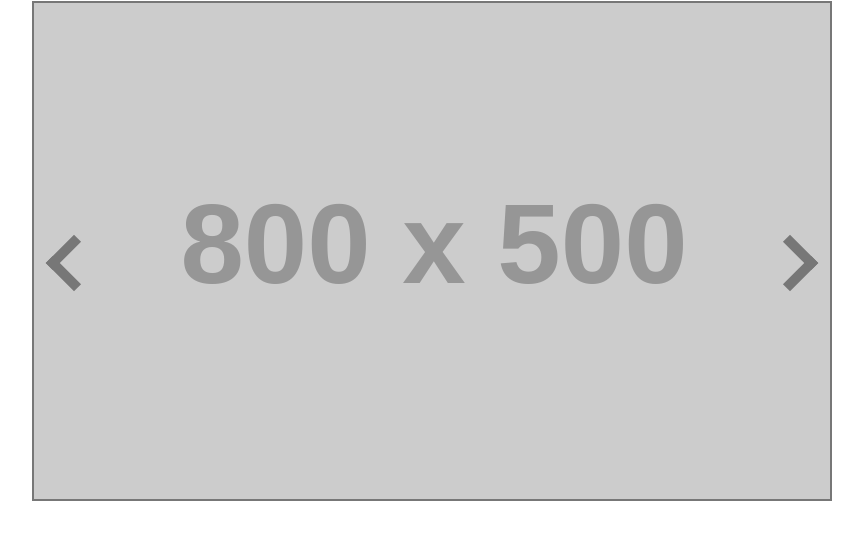
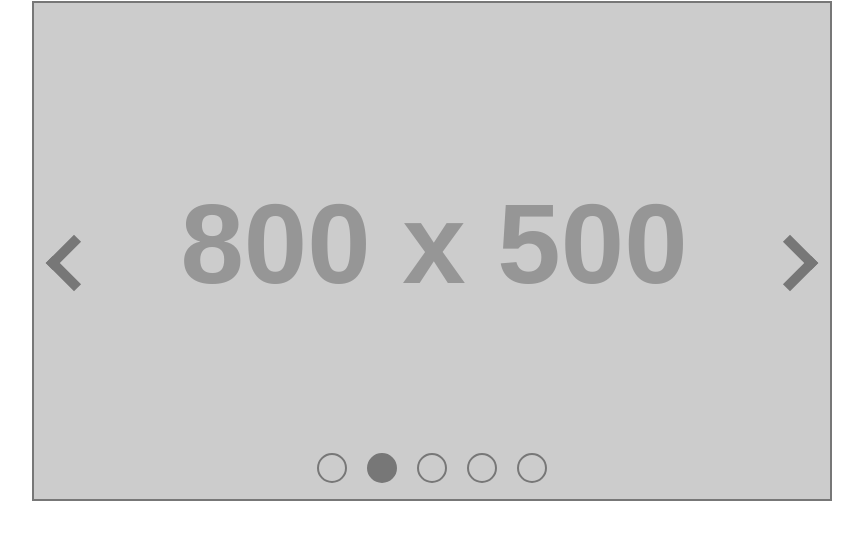
Before and after one commit to peterpid/jquery-carousel, a website: page index.html in a window 1280 px wide. Shown: the part 79-618 px from the top of the page, without its empty margins (208-1071 px from the left). Drawn offline with nearby package versions, Linux system fonts and the light colour scheme; placeholder pictures from the web are drawn by us.

Commit message:
Add current image indicators

```diff
--- a/index.html
+++ b/index.html
@@ -34,6 +34,13 @@
         <div id="btn-left"><i class="arrow-left"></i></div>
         <div id="btn-right"><i class="arrow-right"></i></div>
       </div>
+      <div id="current-img-indicator">
+        <div id="img-1"><i class="img-current"></i></div>
+        <div id="img-2"><i class="img-other"></i></div>
+        <div id="img-3"><i class="img-other"></i></div>
+        <div id="img-4"><i class="img-other"></i></div>
+        <div id="img-5"><i class="img-other"></i></div>
+      </div>
   	</div>
     <script type="text/javascript" src="js/script.js"></script>
   </body>
--- a/js/script.js
+++ b/js/script.js
@@ -5,22 +5,26 @@ $(function(){
 	var imageHeight = 500;
 	var imageWidth  = 800;
 	var animationIntervalMs = 3000;
+	var animationDurationMs = 500;
 	var carouselList = $('#carousel ul');
 	var direction = 'left';
 	var intervalId = setInterval(changeSlide, animationIntervalMs);
+	var currentImgIdx= 0;
+	var carouselSize = 5;
 
 	function changeSlide() {
 		if (direction === 'left') {
-			carouselList.animate({'marginLeft':-1*imageWidth}, 500, moveFirstSlide);
+			carouselList.animate({'marginLeft':-1*imageWidth}, animationDurationMs, moveSlide);
 		} else if (direction === 'right') {
-			carouselList.animate({'marginLeft':imageWidth}, 500, moveFirstSlide);
+			carouselList.animate({'marginLeft':imageWidth}, animationDurationMs, moveSlide);
 		}
 	}
 
-	function moveFirstSlide() {
+	function moveSlide() {
 		var firstItem = carouselList.find('li:first');
 		var lastItem = carouselList.find('li:last');
-		console.log('moveFirstSlide: ' + direction);
+		updateCurrentImage();
+		console.log('moveSlide: ' + direction + ', current: ' + Number(currentImgIdx + 1));
 
 		if (direction === 'left') {
 			lastItem.after(firstItem);
@@ -28,6 +32,26 @@ $(function(){
 			lastItem.insertBefore(firstItem);
 		}
 		carouselList.css({'marginLeft':0});
+	}
+
+	function updateCurrentImage() {
+
+		var imgIndicators = $('#current-img-indicator div i');
+
+		if (direction === 'left') {
+			currentImgIdx= (currentImgIdx >= carouselSize-1) ? 0: currentImgIdx+ 1;
+		} else {
+			currentImgIdx = (currentImgIdx > 0) ? currentImgIdx- 1: carouselSize - 1;
+		}
+		$.each(imgIndicators, function(index, value) {
+			if (index == (currentImgIdx)){
+				$( this ).addClass('img-current');
+				$( this ).removeClass('img-other');
+			} else {
+				$( this ).addClass('img-other');
+				$( this ).addClass('img-current');
+			}
+		});
 	}
 
 	var buttonLeft = $('#btn-left');
--- a/sass/style.scss
+++ b/sass/style.scss
@@ -6,6 +6,8 @@ $nav-arrow-color: #777;
 $nav-arrow-size: 40px;
 $nav-arrow-margin: 20px;
 $nav-arrow-thickness: $nav-arrow-size / 4;
+$image-indicator-color: #777;
+$image-indicator-size: 30px;
 
 * {
   box-sizing: border-box;
@@ -65,6 +67,37 @@ body {
 			}
 		}
 	}
+	#current-img-indicator {
+		margin: 0;
+		padding: 0;
+		position: relative;
+		text-align: center;
+		div {
+			position: relative;
+			top: -60px;
+			display: inline-block;
+			cursor: pointer;
+			padding: 10px;
+			i {
+				display: inline-block;
+				border-style: solid;
+				border-color: $image-indicator-color;
+				border-radius: 50%;
+				height: $image-indicator-size;
+				width: $image-indicator-size;
+				padding: 0;
+
+			}
+		}
+	}
+}
+
+.img-current {
+	border-width: $image-indicator-size/2;
+}
+
+.img-other {
+	border-width: 2px;
 }
 
 #btn-left {
```
Also changed, not shown: css/style.css, 1 other file.
